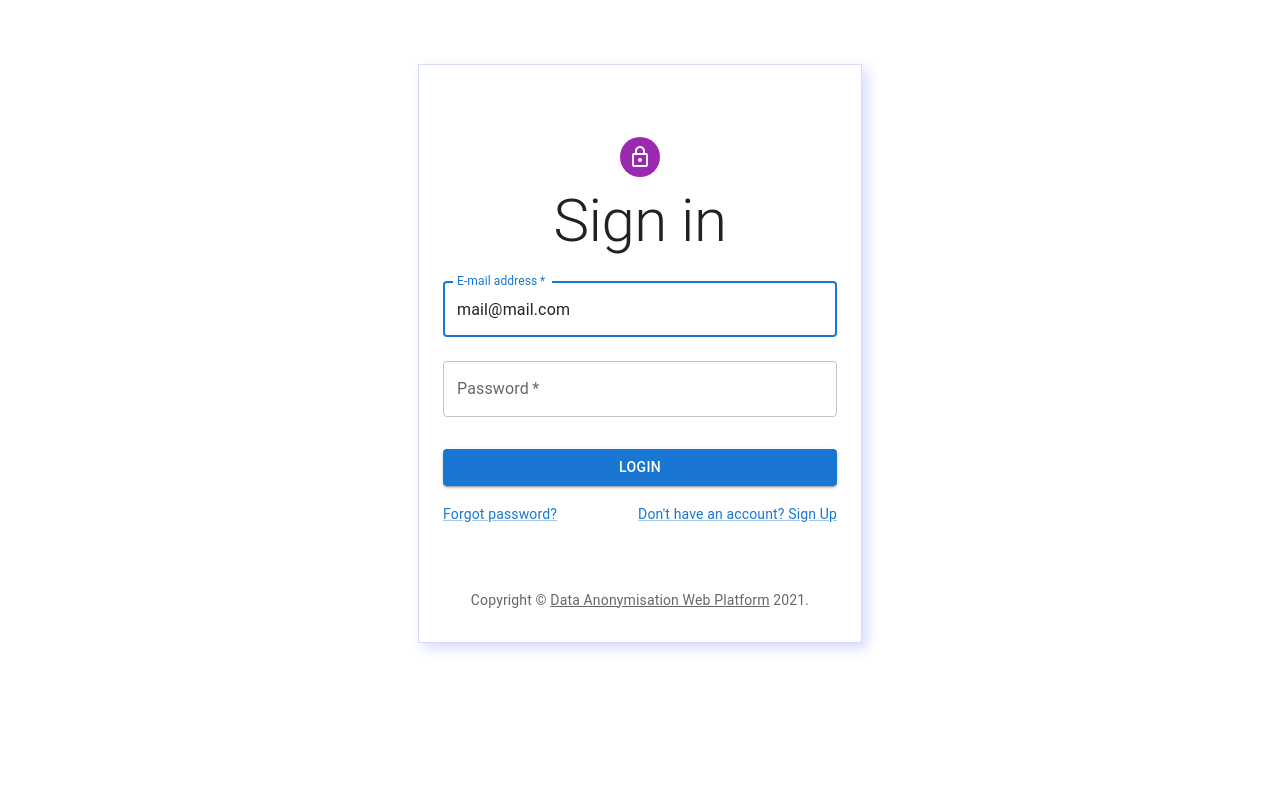
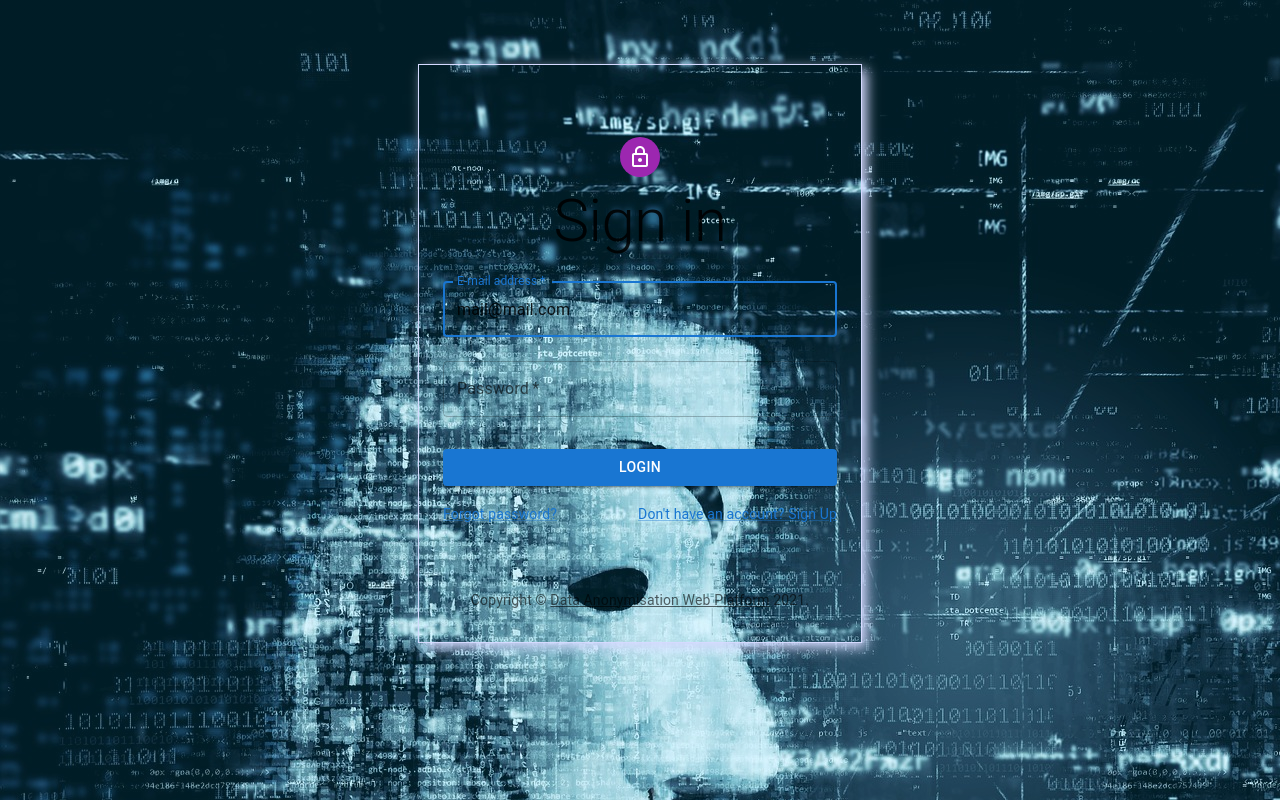
Before and after one commit to Wenox/data-anonymization, a React (Create React App) app in the folder frontend/: page /login in a window 1280 px wide. Built offline with nearby package versions, Linux system fonts and the light colour scheme.

Commit message:
feat: background

```diff
--- a/frontend/src/index.css
+++ b/frontend/src/index.css
@@ -5,6 +5,9 @@ body {
     sans-serif;
   -webkit-font-smoothing: antialiased;
   -moz-osx-font-smoothing: grayscale;
+  background-image: linear-gradient(to bottom, rgba(0,191,255,0.15) 0%,rgba(0,191,255,0.15) 100%), url("bg.jpg");
+  /*background-image: url("bg.jpg");*/
+
 }
 
 code {
```
Also changed, not shown: frontend/src/bg.jpg (added).
